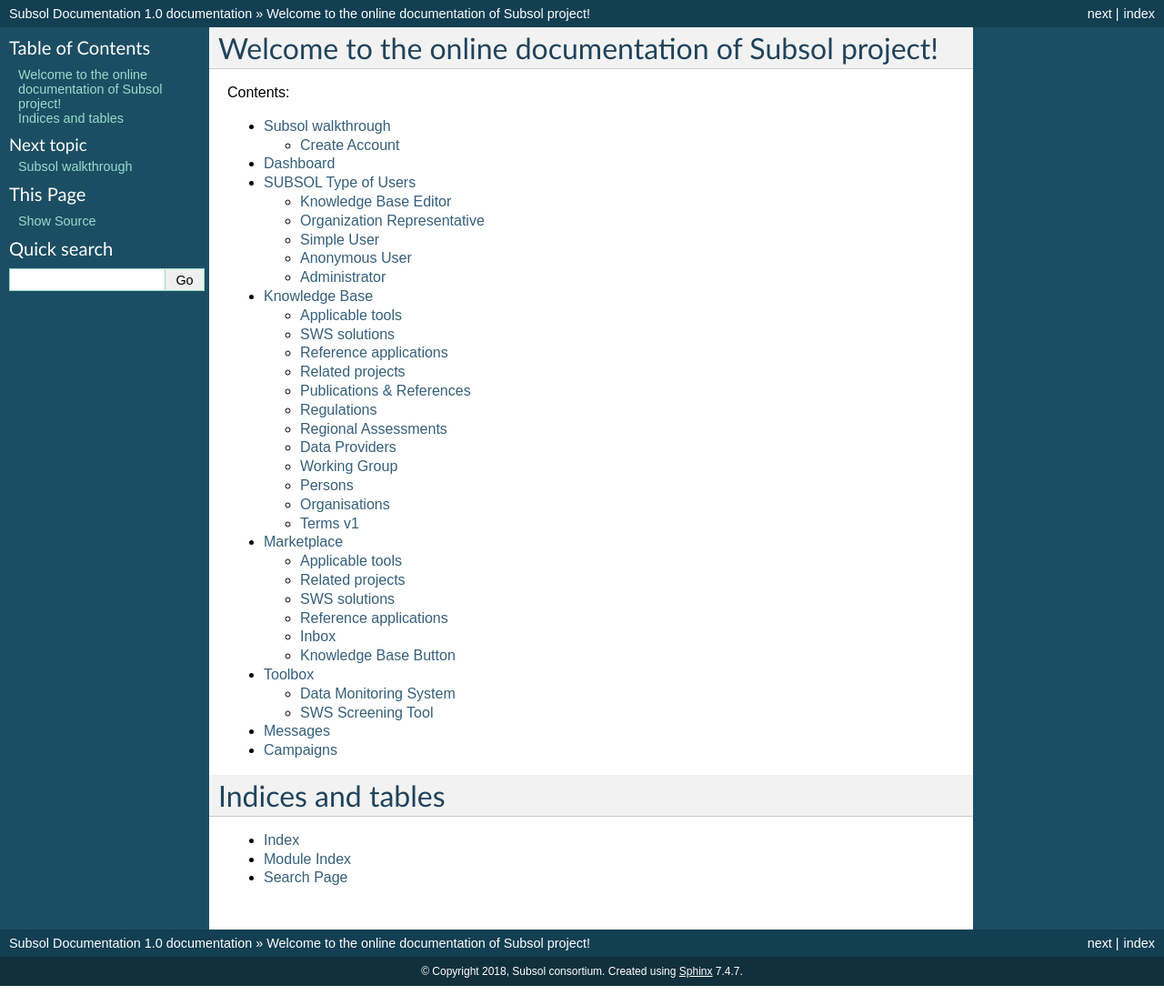
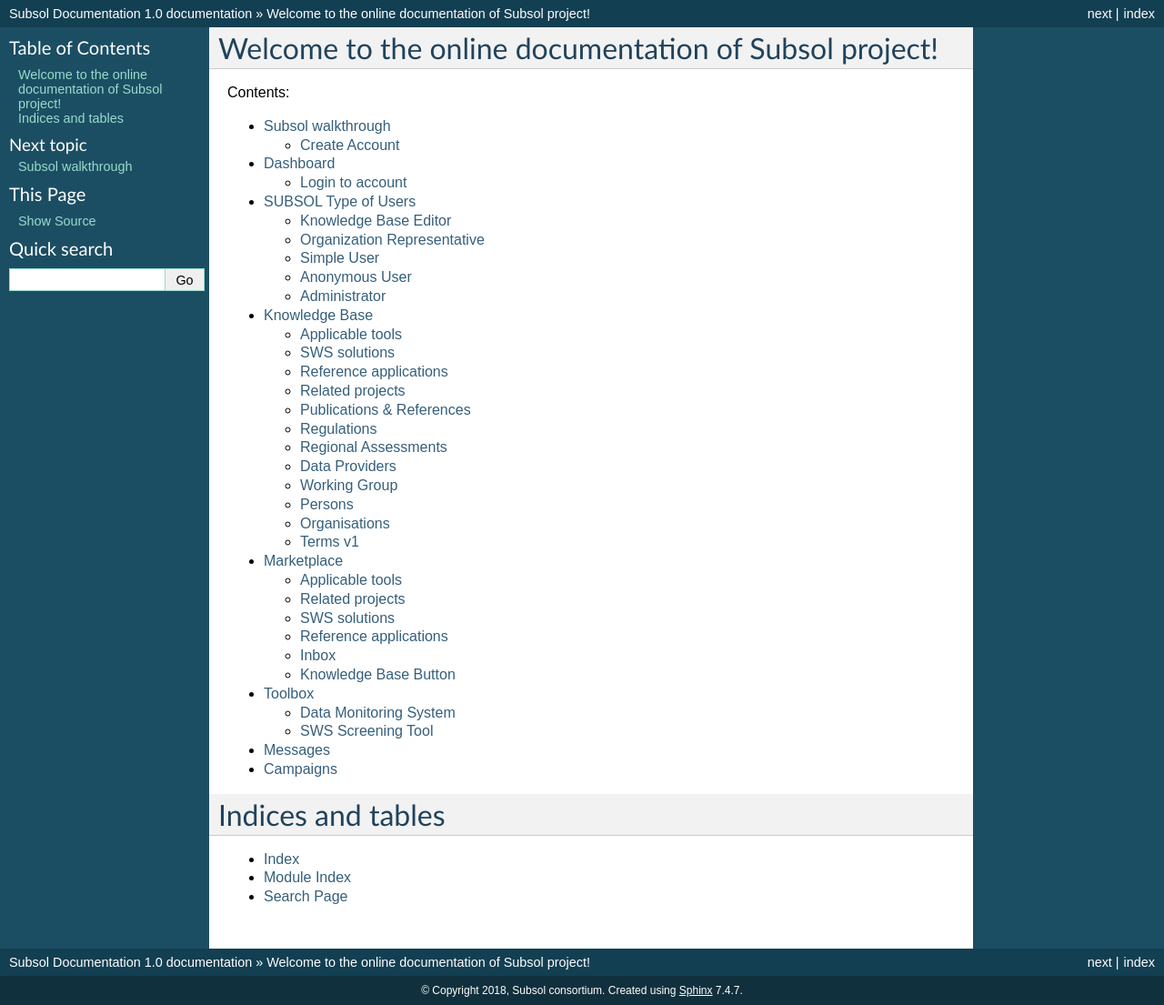
Before and after one commit to ubitech/subsol-docs, a Sphinx documentation site: the page built from docs/index.rst, in a window 1280 px wide. Shown: the whole page at 91% size. Built offline with Sphinx 7.4.7, drawn with Linux system fonts in a browser that asks for light colours; before the commit the page ends 1084 px from its top, so only the background shows below that.

Commit message:
Update b_dash.rst

```diff
--- a/docs/b_dash.rst
+++ b/docs/b_dash.rst
@@ -7,7 +7,8 @@
 
 .. image:: assets/intro_1.png
 
-- Login to account
+Login to account
+-----------------
 
 .. image:: assets/subsol_cr_1.png
 
@@ -19,7 +20,8 @@
 
 .. image:: assets/subsol_cr_3.png
 
-- Edit account
+ Edit account
+----------------------
 
 .. image:: assets/subsol_ed_1.png
 
```
